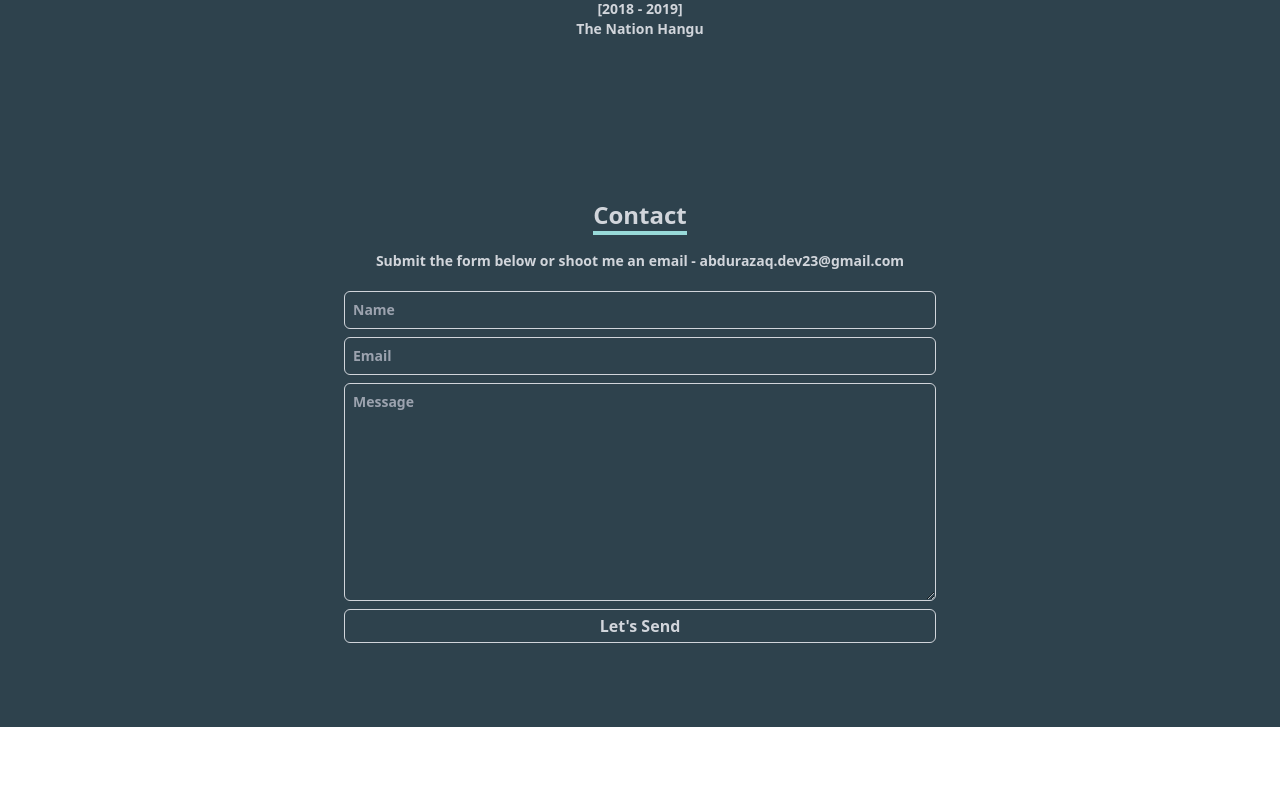
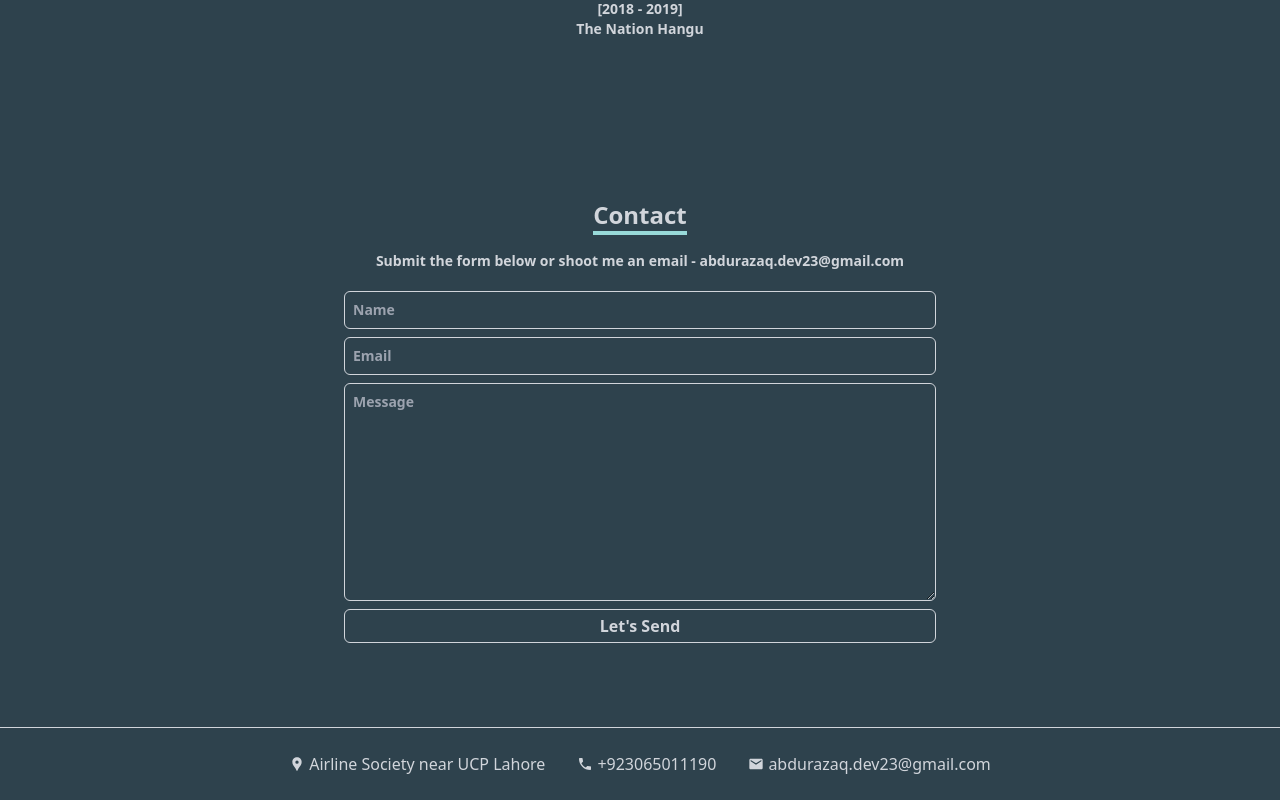
Before and after one commit to AbduRazaq-23/personal_portfolio, a React (Vite) app: page / in a window 1280 px wide. Shown: the part 3233-4033 px from the top of the page. Before the commit the page ends 3960 px from the top, so only its background shows below. Built offline with nearby package versions, Linux system fonts and the light colour scheme.

Commit message:
footer added

```diff
--- a/src/App.jsx
+++ b/src/App.jsx
@@ -4,6 +4,7 @@ import Skills from "./components/Skills";
 import Project from "./components/Project";
 import About from "./components/About";
 import ContactUs from "./components/ContactUs";
+import Footer from "./components/Footer";
 
 function App() {
   return (
@@ -14,6 +15,7 @@ function App() {
       <Project />
       <About />
       <ContactUs />
+      <Footer />
     </>
   );
 }
--- /dev/null
+++ b/src/components/Footer.jsx
@@ -0,0 +1,27 @@
+import React from "react";
+import { MdEmail, MdPhone, MdLocationPin } from "react-icons/md";
+
+const Footer = () => {
+  return (
+    <div className="w-full bg-[#2e424d] text-gray-300 p-1 border-t border-gray-300">
+      <ul
+        className="max-w-[1000px] mx-auto flex flex-col md:flex-row items-center justify-center md:space-x-8  p-5
+      "
+      >
+        <li className="flex items-center space-x-1">
+          <MdLocationPin />
+          <span>Airline Society near UCP Lahore</span>
+        </li>
+        <li className="flex items-center space-x-1">
+          <MdPhone />
+          <span>+923065011190</span>
+        </li>
+        <li className="flex items-center space-x-1">
+          <MdEmail /> <span>abdurazaq.dev23@gmail.com</span>
+        </li>
+      </ul>
+    </div>
+  );
+};
+
+export default Footer;
```
